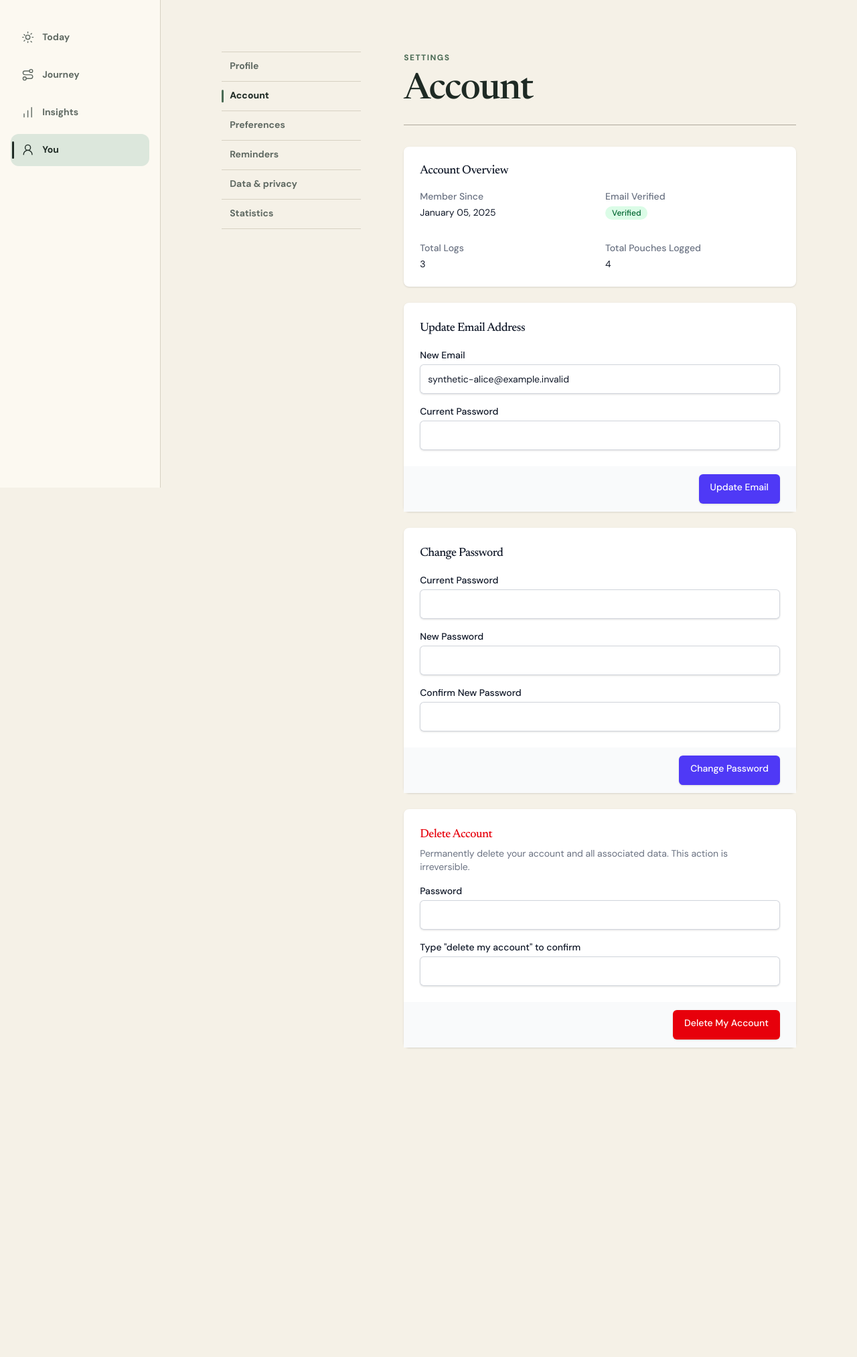
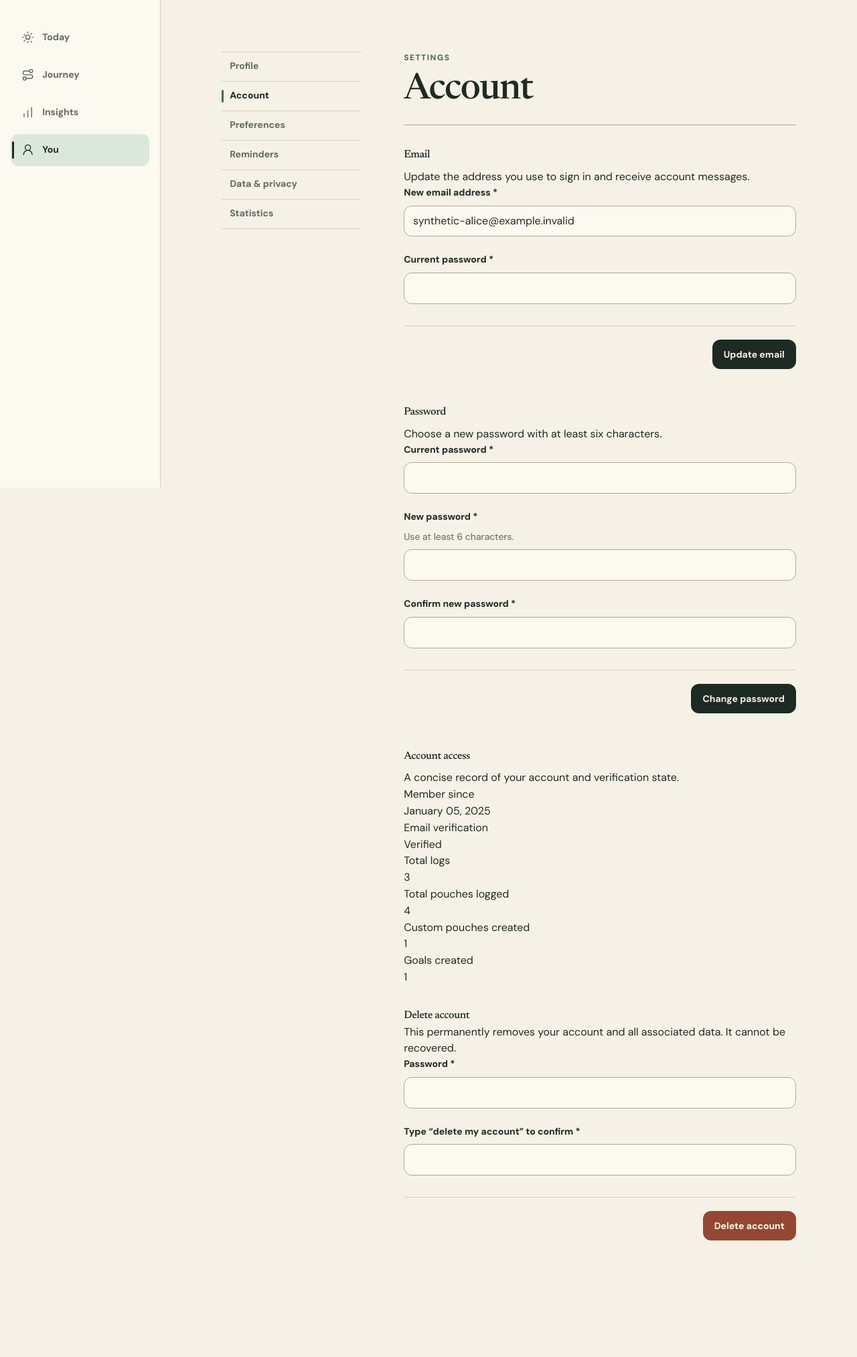
Before and after one commit to MAbbara/Nicotine-Tracker, a Flask app: page /settings/account in a window 1280 px wide. Shown: the part 72-2098 px from the top of the page at 67% size. Before the commit the page ends 1637 px from the top, so only its background shows below. Run offline with Flask 3, Linux system fonts and the light colour scheme; the visitor is signed in with stand-in values (Sample User, id 1); data comes from the database, SQL or seed files in the repository.

Commit message:
feat: rebuild account and security settings

```diff
--- a/templates/settings/account.html
+++ b/templates/settings/account.html
@@ -1,146 +1,171 @@
 {% extends "settings/settings_layout.html" %}
+{% from "components/field.html" import field with context %}
 
 {% block title %}Account - Settings{% endblock %}
 
 {% block settings_content %}
-<div class="space-y-6">
-    <!-- Account Statistics -->
-    <div class="bg-white dark:bg-gray-800 shadow rounded-lg">
-        <div class="px-4 py-5 sm:p-6">
-            <h3 class="text-lg font-medium leading-6 text-gray-900 dark:text-white">Account Overview</h3>
-            <div class="mt-4">
-                <dl class="grid grid-cols-2 gap-x-4 gap-y-8">
-                    <div class="sm:col-span-1">
-                        <dt class="text-sm font-medium text-gray-500 dark:text-gray-400">Member Since</dt>
-                        <dd class="mt-1 text-sm text-gray-900 dark:text-white">{{ account_stats.member_since }}</dd>
-                    </div>
-                    <div class="sm:col-span-1">
-                        <dt class="text-sm font-medium text-gray-500 dark:text-gray-400">Email Verified</dt>
-                        <dd class="mt-1 text-sm text-gray-900 dark:text-white">
-                            {% if account_stats.email_verified %}
-                                <span class="inline-flex items-center px-2.5 py-0.5 rounded-full text-xs font-medium bg-green-100 text-green-800 dark:bg-green-900 dark:text-green-300">Verified</span>
-                            {% else %}
-                                <span class="inline-flex items-center px-2.5 py-0.5 rounded-full text-xs font-medium bg-yellow-100 text-yellow-800 dark:bg-yellow-900 dark:text-yellow-300">Not Verified</span>
-                            {% endif %}
-                        </dd>
-                    </div>
-                    <div class="sm:col-span-1">
-                        <dt class="text-sm font-medium text-gray-500 dark:text-gray-400">Total Logs</dt>
-                        <dd class="mt-1 text-sm text-gray-900 dark:text-white">{{ account_stats.total_logs }}</dd>
-                    </div>
-                    <div class="sm:col-span-1">
-                        <dt class="text-sm font-medium text-gray-500 dark:text-gray-400">Total Pouches Logged</dt>
-                        <dd class="mt-1 text-sm text-gray-900 dark:text-white">{{ account_stats.total_pouches_logged }}</dd>
-                    </div>
-                </dl>
-            </div>
-        </div>
-    </div>
+<div class="account-sections space-y-8">
+    <section class="account-section" aria-labelledby="account-email-title">
+        <header class="account-section__intro space-y-2">
+            <h2 id="account-email-title">Email</h2>
+            <p>Update the address you use to sign in and receive account messages.</p>
+        </header>
 
-    <!-- Update Email -->
-    <div class="bg-white dark:bg-gray-800 shadow rounded-lg">
         <form method="POST" action="{{ url_for('settings.account') }}">
             <input type="hidden" name="csrf_token" value="{{ csrf_token() }}">
             <input type="hidden" name="action" value="update_email">
-            <div class="px-4 py-5 sm:p-6">
-                <h3 class="text-lg font-medium text-gray-900 dark:text-white">Update Email Address</h3>
-                <div class="mt-4 space-y-4">
-                    <div>
-                        <label for="new_email" class="block text-sm font-medium text-gray-900 dark:text-white">New Email</label>
-                        <input type="email" name="new_email" id="new_email" value="{{ user.email }}" required class="mt-1 block w-full rounded-md border-0 py-2 px-3 text-gray-900 shadow-sm ring-1 ring-inset ring-gray-300 focus:ring-2 focus:ring-indigo-600 sm:text-sm dark:bg-gray-700 dark:text-white dark:ring-gray-600">
+
+            <div class="account-section__fields space-y-6">
+                {{ field(
+                    'new_email',
+                    'New email address',
+                    type='email',
+                    value=user.email,
+                    autocomplete='email',
+                    required=true
+                ) }}
+                {{ field(
+                    'password',
+                    'Current password',
+                    type='password',
+                    autocomplete='current-password',
+                    required=true
+                ) }}
             </div>
-                    <div>
-                        <label for="password" class="block text-sm font-medium text-gray-900 dark:text-white">Current Password</label>
-                        <input type="password" name="password" id="password" required class="mt-1 block w-full rounded-md border-0 py-2 px-3 text-gray-900 shadow-sm ring-1 ring-inset ring-gray-300 focus:ring-2 focus:ring-indigo-600 sm:text-sm dark:bg-gray-700 dark:text-white dark:ring-gray-600">
-                    </div>
-                </div>
-            </div>
-            <div class="px-4 py-3 bg-gray-50 dark:bg-gray-800 text-right sm:px-6">
-                <button type="submit" class="inline-flex justify-center py-2 px-4 border border-transparent shadow-sm text-sm font-medium rounded-md text-white bg-indigo-600 hover:bg-indigo-700 focus:outline-none focus:ring-2 focus:ring-offset-2 focus:ring-indigo-500">
-                    Update Email
-                </button>
+
+            <div class="settings-save-row">
+                <button type="submit" class="c-button c-button--primary">Update email</button>
             </div>
         </form>
-    </div>
+    </section>
 
-    <!-- Change Password -->
-    <div class="bg-white dark:bg-gray-800 shadow rounded-lg">
+    <section class="account-section" aria-labelledby="account-password-title">
+        <header class="account-section__intro space-y-2">
+            <h2 id="account-password-title">Password</h2>
+            <p>Choose a new password with at least six characters.</p>
+        </header>
+
         <form method="POST" action="{{ url_for('settings.account') }}">
             <input type="hidden" name="csrf_token" value="{{ csrf_token() }}">
             <input type="hidden" name="action" value="change_password">
-            <div class="px-4 py-5 sm:p-6">
-                <h3 class="text-lg font-medium text-gray-900 dark:text-white">Change Password</h3>
-                <div class="mt-4 space-y-4">
+
+            <div class="account-section__fields space-y-6">
+                {{ field(
+                    'current_password',
+                    'Current password',
+                    type='password',
+                    autocomplete='current-password',
+                    required=true
+                ) }}
+                <div class="c-field">
+                    <label class="c-field__label" for="new_password">New password<span aria-hidden="true"> *</span></label>
+                    <p class="c-field__description" id="new_password-description">Use at least 6 characters.</p>
+                    <input
+                        class="c-field__control"
+                        id="new_password"
+                        name="new_password"
+                        type="password"
+                        minlength="6"
+                        autocomplete="new-password"
+                        required
+                        aria-required="true"
+                        aria-describedby="new_password-description"
+                    >
+                </div>
+                {{ field(
+                    'confirm_password',
+                    'Confirm new password',
+                    type='password',
+                    autocomplete='new-password',
+                    required=true
+                ) }}
+            </div>
+
+            <div class="settings-save-row">
+                <button type="submit" class="c-button c-button--primary">Change password</button>
+            </div>
+        </form>
+    </section>
+
+    <section class="account-section" aria-labelledby="account-access-title">
+        <header class="account-section__intro space-y-2">
+            <h2 id="account-access-title">Account access</h2>
+            <p>A concise record of your account and verification state.</p>
+        </header>
+
+        <dl class="account-facts">
             <div>
-                        <label for="current_password" class="block text-sm font-medium text-gray-900 dark:text-white">Current Password</label>
-                        <input type="password" name="current_password" id="current_password" required class="mt-1 block w-full rounded-md border-0 py-2 px-3 text-gray-900 shadow-sm ring-1 ring-inset ring-gray-300 focus:ring-2 focus:ring-indigo-600 sm:text-sm dark:bg-gray-700 dark:text-white dark:ring-gray-600">
+                <dt>Member since</dt>
+                <dd>{{ account_stats.member_since }}</dd>
             </div>
             <div>
-                        <label for="new_password" class="block text-sm font-medium text-gray-900 dark:text-white">New Password</label>
-                        <input type="password" name="new_password" id="new_password" required minlength="6" class="mt-1 block w-full rounded-md border-0 py-2 px-3 text-gray-900 shadow-sm ring-1 ring-inset ring-gray-300 focus:ring-2 focus:ring-indigo-600 sm:text-sm dark:bg-gray-700 dark:text-white dark:ring-gray-600">
+                <dt>Email verification</dt>
+                <dd>{{ 'Verified' if account_stats.email_verified else 'Not verified' }}</dd>
             </div>
             <div>
-                        <label for="confirm_password" class="block text-sm font-medium text-gray-900 dark:text-white">Confirm New Password</label>
-                        <input type="password" name="confirm_password" id="confirm_password" required class="mt-1 block w-full rounded-md border-0 py-2 px-3 text-gray-900 shadow-sm ring-1 ring-inset ring-gray-300 focus:ring-2 focus:ring-indigo-600 sm:text-sm dark:bg-gray-700 dark:text-white dark:ring-gray-600">
+                <dt>Total logs</dt>
+                <dd>{{ account_stats.total_logs }}</dd>
             </div>
+            <div>
+                <dt>Total pouches logged</dt>
+                <dd>{{ account_stats.total_pouches_logged }}</dd>
             </div>
+            <div>
+                <dt>Custom pouches created</dt>
+                <dd>{{ account_stats.custom_pouches_created }}</dd>
             </div>
-            <div class="px-4 py-3 bg-gray-50 dark:bg-gray-800 text-right sm:px-6">
-                <button type="submit" class="inline-flex justify-center py-2 px-4 border border-transparent shadow-sm text-sm font-medium rounded-md text-white bg-indigo-600 hover:bg-indigo-700 focus:outline-none focus:ring-2 focus:ring-offset-2 focus:ring-indigo-500">
-                    Change Password
-                </button>
+            <div>
+                <dt>Goals created</dt>
+                <dd>{{ account_stats.goals_created }}</dd>
             </div>
-        </form>
-    </div>
+        </dl>
 
-    <!-- Email Verification -->
         {% if not user.email_verified %}
-    <div class="bg-white dark:bg-gray-800 shadow rounded-lg">
         <form method="POST" action="{{ url_for('settings.account') }}">
             <input type="hidden" name="csrf_token" value="{{ csrf_token() }}">
             <input type="hidden" name="action" value="resend_verification">
-            <div class="px-4 py-5 sm:p-6">
-                <h3 class="text-lg font-medium text-gray-900 dark:text-white">Verify Your Email</h3>
-                <p class="mt-1 max-w-2xl text-sm text-gray-500 dark:text-gray-400">
-                    Your email address is not verified. Please verify it to ensure you receive important notifications.
-                </p>
-            </div>
-            <div class="px-4 py-3 bg-gray-50 dark:bg-gray-800 text-right sm:px-6">
-                 <button type="submit" class="inline-flex justify-center py-2 px-4 border border-transparent shadow-sm text-sm font-medium rounded-md text-white bg-indigo-600 hover:bg-indigo-700 focus:outline-none focus:ring-2 focus:ring-offset-2 focus:ring-indigo-500">
-                    Resend Verification Email
-                </button>
+            <p>Your email address is not verified. Request another verification message when you are ready.</p>
+            <div class="settings-save-row">
+                <button type="submit" class="c-button c-button--secondary">Resend verification email</button>
             </div>
         </form>
-    </div>
         {% endif %}
+    </section>
 
-    <!-- Delete Account -->
-    <div class="bg-white dark:bg-gray-800 shadow rounded-lg">
+    <section class="account-section account-section--danger" aria-labelledby="account-delete-title">
+        <header class="account-section__intro space-y-2">
+            <h2 id="account-delete-title">Delete account</h2>
+        </header>
+
         <form method="POST" action="{{ url_for('settings.account') }}">
             <input type="hidden" name="csrf_token" value="{{ csrf_token() }}">
             <input type="hidden" name="action" value="delete_account">
-            <div class="px-4 py-5 sm:p-6">
-                <h3 class="text-lg font-medium text-red-600 dark:text-red-400">Delete Account</h3>
-                <p class="mt-1 max-w-2xl text-sm text-gray-500 dark:text-gray-400">
-                    Permanently delete your account and all associated data. This action is irreversible.
-                </p>
-                <div class="mt-4 space-y-4">
-                    <div>
-                        <label for="delete_password" class="block text-sm font-medium text-gray-900 dark:text-white">Password</label>
-                        <input type="password" name="password" id="delete_password" required class="mt-1 block w-full rounded-md border-0 py-2 px-3 text-gray-900 shadow-sm ring-1 ring-inset ring-gray-300 focus:ring-2 focus:ring-red-500 sm:text-sm dark:bg-gray-700 dark:text-white dark:ring-gray-600">
+            <p>This permanently removes your account and all associated data. It cannot be recovered.</p>
+
+            <div class="account-section__fields space-y-6">
+                <div class="c-field">
+                    <label class="c-field__label" for="delete_password">Password<span aria-hidden="true"> *</span></label>
+                    <input
+                        class="c-field__control"
+                        id="delete_password"
+                        name="password"
+                        type="password"
+                        autocomplete="current-password"
+                        required
+                        aria-required="true"
+                    >
                 </div>
-                    <div>
-                        <label for="confirmation" class="block text-sm font-medium text-gray-900 dark:text-white">Type "delete my account" to confirm</label>
-                        <input type="text" name="confirmation" id="confirmation" required class="mt-1 block w-full rounded-md border-0 py-2 px-3 text-gray-900 shadow-sm ring-1 ring-inset ring-gray-300 focus:ring-2 focus:ring-red-500 sm:text-sm dark:bg-gray-700 dark:text-white dark:ring-gray-600">
+                {{ field(
+                    'confirmation',
+                    'Type “delete my account” to confirm',
+                    required=true
+                ) }}
             </div>
-                </div>
-            </div>
-            <div class="px-4 py-3 bg-gray-50 dark:bg-gray-800 text-right sm:px-6">
-                <button type="submit" class="inline-flex justify-center py-2 px-4 border border-transparent shadow-sm text-sm font-medium rounded-md text-white bg-red-600 hover:bg-red-700 focus:outline-none focus:ring-2 focus:ring-offset-2 focus:ring-red-500">
-                    Delete My Account
-                </button>
+
+            <div class="settings-save-row">
+                <button type="submit" class="c-button c-button--danger">Delete account</button>
             </div>
         </form>
-    </div>
+    </section>
 </div>
 {% endblock %}
```
Also changed, not shown: tests/browser/settings.spec.js (+16 -0 lines), tests/integration/test_settings_account.py (added, +63 -0 lines). Lines whose indentation alone changed are shown as unchanged.
